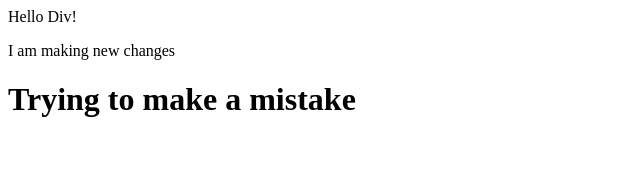
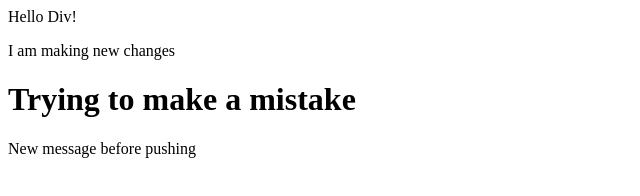
Before and after one commit to viji-21/demo-repo, a plain HTML site: page index.html in a window 1280 px wide. Shown: the whole page, without its empty margins (0-640 px from the left). Drawn offline with Linux system fonts and the light colour scheme.

Commit message:
Adding new text to index.html

```diff
--- a/index.html
+++ b/index.html
@@ -1,3 +1,4 @@
 <div>Hello Div!</div>
 <p>I am making new changes</p>
 <h1>Trying to make a mistake</h1>
+<p>New message before pushing</p>
```
